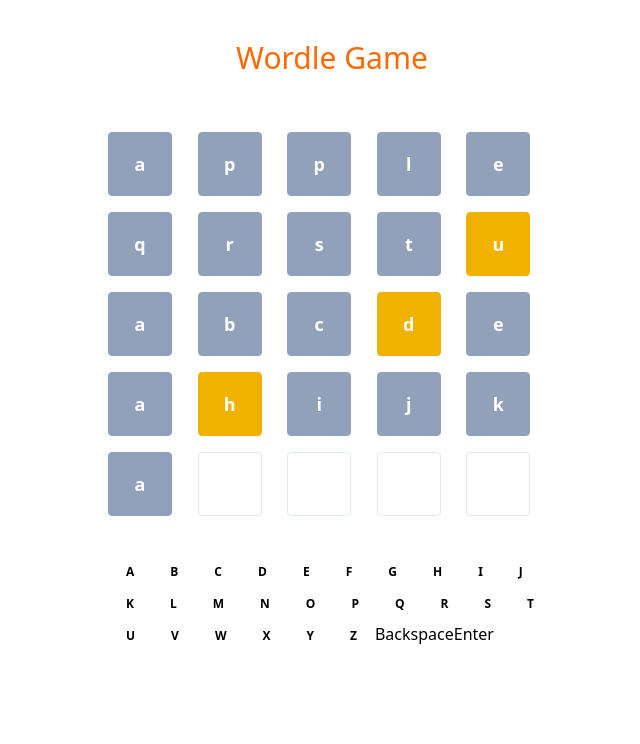
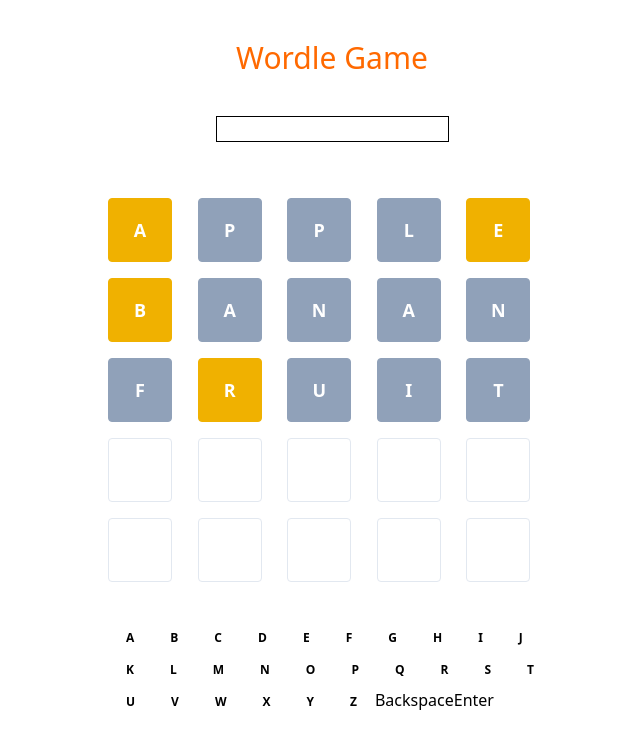
Before and after one commit to swapnilkatwe/wordle-game, a React (Vite) app: page / in a window 1280 px wide. Shown: the top 744 px of the page, without its empty margins (308-948 px from the left). Built offline with nearby package versions, Linux system fonts and the light colour scheme.

Commit message:
Zustland integrated. Store with local storage and state management using Zustland. App js updated with show guesses logic.

```diff
--- a/package.json
+++ b/package.json
@@ -14,7 +14,8 @@
     "@tailwindcss/vite": "^4.0.0",
     "react": "^18.3.1",
     "react-dom": "^18.3.1",
-    "tailwindcss": "^4.0.0"
+    "tailwindcss": "^4.0.0",
+    "zustand": "^5.0.3"
   },
   "devDependencies": {
     "@eslint/js": "^9.17.0",
--- a/src/App.tsx
+++ b/src/App.tsx
@@ -1,32 +1,70 @@
+import { useState } from "react";
 import GridRow from "./components/GridRow";
+import { useWordleStore } from "./store/store";
+
+const GUESS_LIMIT = 5;
 
 function App() {
+  const wordleStorage = useWordleStore();
+  console.log("-->" + wordleStorage.answerWord);
 
+  const [guess, setGuess] = useState<string>("");
+
+  // FILL THE GRID WITH GUESSES
+  let rows = [...wordleStorage.guesses];
+
+  if (rows.length < GUESS_LIMIT) {
+    rows.push(guess);
+  }
+
+  const numberOfGuessesRemaining = GUESS_LIMIT - rows.length;
+  rows = rows.concat(Array(numberOfGuessesRemaining).fill(""));
+
+  // HANDLE KEY PRESS EVENTS
   const handleKeyPress = (key: string) => {
     console.log("Pressed: ", key);
+    if (guess.length >= 5) { return }
+    setGuess((prev) => prev + key);
   };
 
   const handleBackspace = () => {
     console.log("Backspace");
+    if (guess.length === 0) { return }
+    setGuess((prev) => prev.slice(0, -1));
   };
 
   const handleEnter = (word: string) => {
-    console.log("Entered: ", word);
+    console.log("Entered: ", word)
+  };
+
+  // HANDLE INPUT CHANGE
+  const handleChange = (e: React.ChangeEvent<HTMLInputElement>) => {
+    const newGuess = e.target.value;
+
+    // ADD GUESS TO STORE IF VALID
+    if (newGuess.length === 5 && wordleStorage.guesses.length < GUESS_LIMIT) {
+      wordleStorage.addGuess(newGuess);
+      setGuess("");
+      return;
+    }
+    setGuess(e.target.value);
   };
 
   return (
     <>
       <header>
         <h1 className="text-orange-500 text-center pt-10 text-3xl">Wordle Game</h1>
+        <div className="text-center pt-10">
+          <input className="border" type="text" value={guess} onChange={handleChange} />
+        </div>
       </header>
+
 
       {/* Render Grid */}
       <main className="grid grid-rows-5 max-w-md mx-auto mt-10">
-        <GridRow word="apple" />
-        <GridRow word="qrstu" />
-        <GridRow word="abcde" />
-        <GridRow word="ahijk" />
-        <GridRow word="a" />
+        {rows.map((word, index) => (
+          <GridRow key={index} word={word} />
+        ))}
       </main>
 
       {/* Render Keyboard */}
@@ -40,7 +78,7 @@
           </button>
         ))}
         <button onClick={handleBackspace}>Backspace</button>
-        <button onClick={() => { handleEnter("fruit") }}>Enter</button>
+        <button onClick={() => { handleEnter(guess) }}>Enter</button>
       </div>
     </>
   )
--- a/src/components/Cell.tsx
+++ b/src/components/Cell.tsx
@@ -13,7 +13,6 @@
 
 
 const Cell = ({character, state}: Props) => {
-    console.log(state);
 
     const stateStyles = state ? caracterStateStyle[state] : "bg-white border-slate-200"
     return (
--- a/src/components/GridRow.tsx
+++ b/src/components/GridRow.tsx
@@ -1,4 +1,5 @@
-import { compareGuess, randomWord } from '../utils/utils';
+import { useWordleStore } from '../store/store';
+import { compareGuess } from '../utils/utils';
 import Cell from './Cell';
 
 const WORD_LENGTH = 5;
@@ -8,9 +9,12 @@
 }
 
 const GridRow = ({ word = "" }: Props) => {
+
+    const answerWord = useWordleStore((state) => state.answerWord);
+
     const lettersRemaining = WORD_LENGTH - word.length;
     const letters = word.split("").concat(new Array(lettersRemaining).fill(""));
-    const guessStates = compareGuess(randomWord, word);
+    const guessStates = compareGuess(answerWord, word);
 
     return (
         <div className="grid grid-cols-5">
--- /dev/null
+++ b/src/store/store.ts
@@ -0,0 +1,24 @@
+import { create } from "zustand";
+import { getRandomWord } from "../utils/utils";
+import { persist, createJSONStorage } from "zustand/middleware";
+
+type StoreState = {
+  answerWord: string;
+  guesses: string[];
+  addGuess: (guess: string) => void;
+};
+export const useWordleStore = create<StoreState>()(
+    persist(
+        (set) => ({
+            answerWord: getRandomWord(),
+            guesses: ["APPLE", "BANAN", "FRUIT"],
+            addGuess: (guess: string) =>
+                set((state) => ({ guesses: [...state.guesses, guess] })),
+        }),
+        {
+            name: "wordleStorage",
+            // getStorage: () => localStorage,
+            storage: createJSONStorage(() => localStorage),
+        }
+    )
+);
--- a/src/utils/utils.ts
+++ b/src/utils/utils.ts
@@ -6,11 +6,8 @@
   absent = "absent",
 }
 
-export const randomWord = getRandomWord();
-console.log("current word:", randomWord);
-
 export function getRandomWord(): string {
-  return wordBank[Math.floor(Math.random() * wordBank.length)];
+  return wordBank[Math.floor(Math.random() * wordBank.length)].toUpperCase();
 }
 
 export function compareGuess(word: string, guess: string): letterStatus[] {
```
Also changed, not shown: 1 other file (tests, documents, lock files or other folders).
